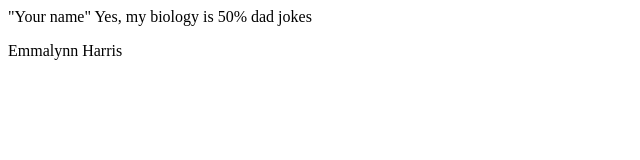
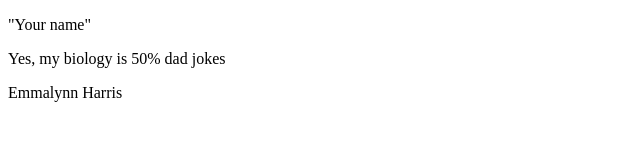
Before and after one commit to TuckerGMcDonald/CSC-2510-002-Branches, a plain HTML site: page index.html in a window 1280 px wide. Shown: the whole page, without its empty margins (0-640 px from the left). Drawn offline with Linux system fonts and the light colour scheme.

Commit message:
fixed syntax

```diff
--- a/index.html
+++ b/index.html
@@ -6,8 +6,8 @@
     <title>Branches</title>
 </head>
 <body>
-    "Your name"
-    Yes, my biology is 50% dad jokes
+    <p>"Your name"</p>
+   <p>Yes, my biology is 50% dad jokes</p>
     <p>Emmalynn Harris</p>
 </body>
 </html>
```
